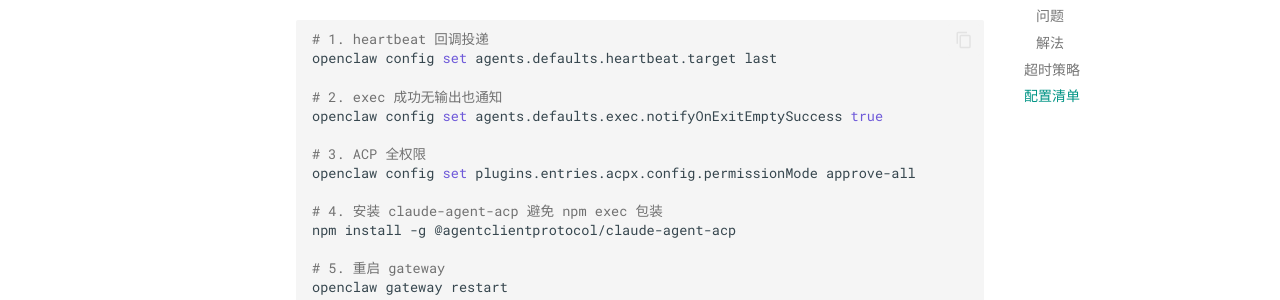
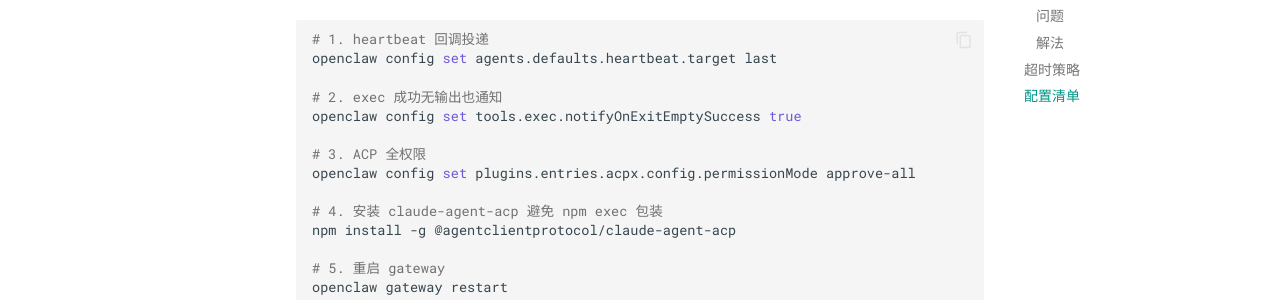
Before and after one commit to oc-pegasus/oc-wiki, an MkDocs documentation site: the page built from docs/openclaw/acp-practical-guide.md, in a window 1280 px wide and 900 px high, scrolled down 2905 px. Shown: the part 524-824 px from the top of the window. Built offline with MkDocs 1.6.1 and Material for MkDocs 9.7.7, drawn with Linux system fonts in a browser that asks for light colours; comment, search, counter and statistics services are not loaded.

Commit message:
fix: correct notifyOnExitEmptySuccess config path (tools.exec, not agents.defaults.exec)

```diff
--- a/docs/openclaw/acp-practical-guide.md
+++ b/docs/openclaw/acp-practical-guide.md
@@ -121,7 +121,7 @@ ACP 和 exec 调用 coding agent 时，**超时最少 15 分钟起步**。很多
 openclaw config set agents.defaults.heartbeat.target last
 
 # 2. exec 成功无输出也通知
-openclaw config set agents.defaults.exec.notifyOnExitEmptySuccess true
+openclaw config set tools.exec.notifyOnExitEmptySuccess true
 
 # 3. ACP 全权限
 openclaw config set plugins.entries.acpx.config.permissionMode approve-all
```
